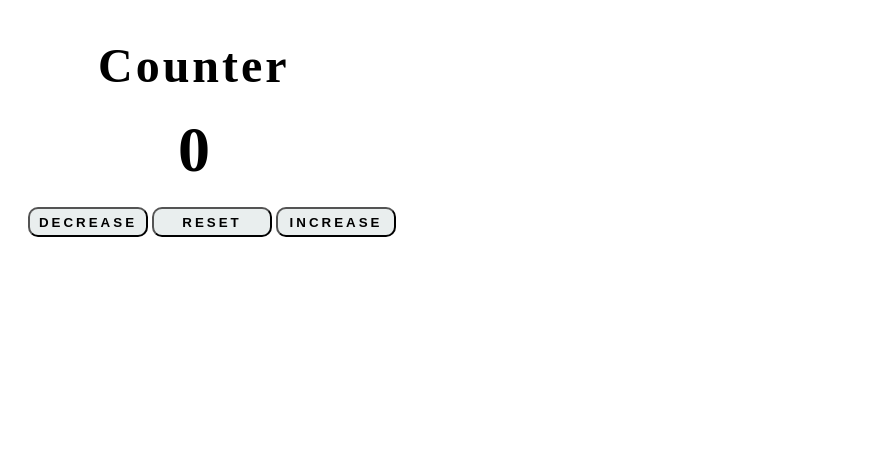
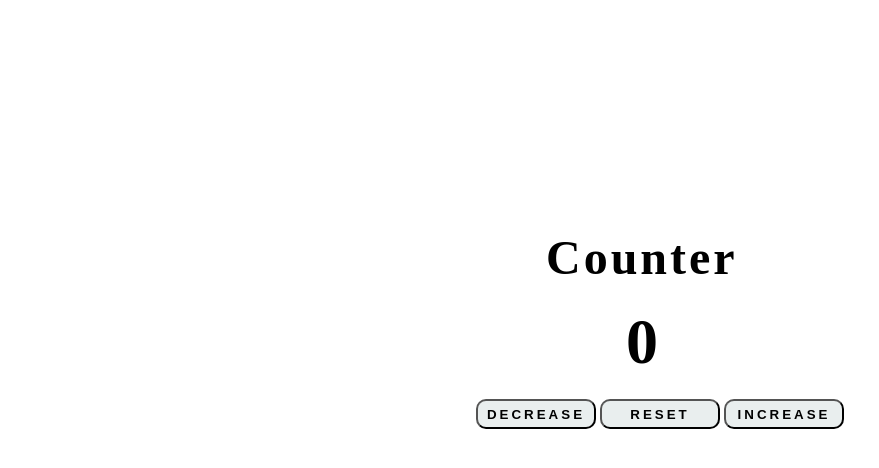
Before and after one commit to Darshil122/vanilajs-template, a plain HTML site: page index.html in a window 1280 px wide. Shown: the whole page, without its empty margins (0-879 px from the left). Drawn offline with Linux system fonts and the light colour scheme.

Commit message:
Update file

```diff
--- a/style.css
+++ b/style.css
@@ -4,8 +4,8 @@
 }
 .counter{
     position: relative;
-    margin-top: 3%;
-    margin-left: 10%;
+    margin-left: 45%;
+    margin-top: 18%;
 }
 #heading{
     font-size:3em;
@@ -56,6 +56,7 @@
 @media screen and (max-width:600px){
     .counter{
         margin-left: 40%;
+        margin-top: 18%;
     }
     #heading{
         margin-left: -40px;
@@ -72,7 +73,11 @@
     }
 }
 
-@media screen and (min-width:1200px){
+@media screen and (min-width:600px){
+    .counter{
+        margin-left: 45%;
+        margin-top: 18%;
+    }
     #heading{
         margin-left: -30px;
     }
```
